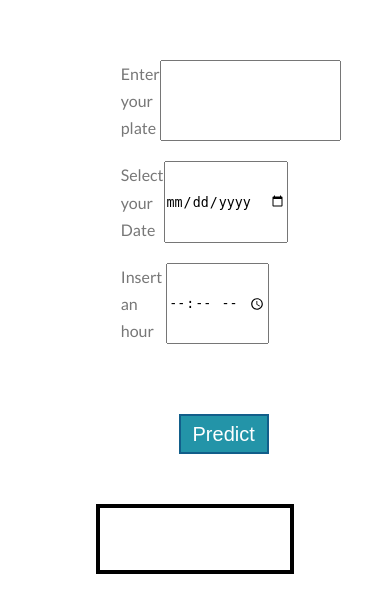
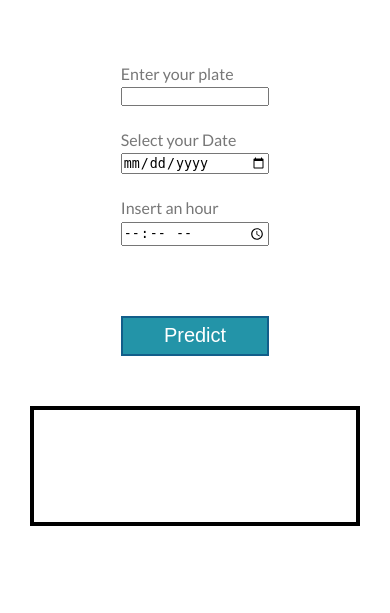
Before and after one commit to len23/Predictor-Pico-y-Placa, a PHP site: page / in a window 390 px wide. Shown: the part 139-752 px from the top of the page. Run offline with PHP 8.4, Linux system fonts and the light colour scheme; style sheets or scripts are compiled from the project's sources.

Commit message:
Responosive

```diff
--- a/app.js
+++ /dev/null
@@ -1,5 +0,0 @@
-let exp = new RegExp(/^[a-z]{3,3}-\d{4,4}$/);
-
-let placa = 'pck-5362dfs';
-
-console.log(exp.test(placa));
--- a/resources/css/styles.css
+++ b/resources/css/styles.css
@@ -67,3 +67,22 @@ form .cont-labels{
   font-size: 20px;
 
 }
+
+@media only screen and (max-width:767px){
+  form .cont-labels{
+    flex-direction: column;
+  }
+  .container-predict{
+    height: 120px;
+    width: 100%;
+
+  }
+  .predict-button{
+    margin: 50px 0;
+    width: 100%;
+  }
+  #predict{
+    font-size: 150%;
+
+  }
+}
```
